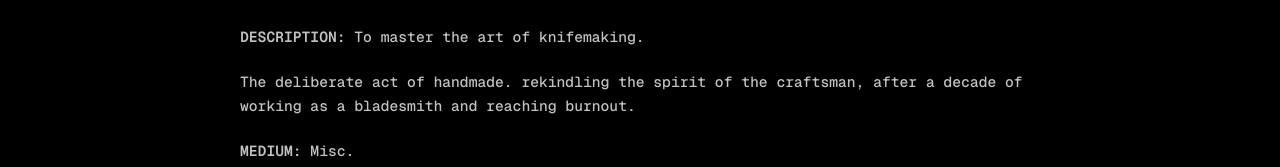
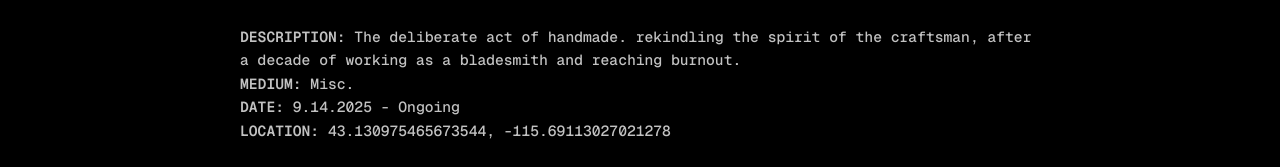
Before and after one commit to forresttindall/art-site, a React (Vite) app: page /craftwork in a window 1280 px wide. Shown: the part 131-298 px from the top of the page. Built offline with nearby package versions, Linux system fonts and the light colour scheme; a web font is replaced by a local one.

Commit message:
tindall knives  change

```diff
--- a/src/components/Projects.jsx
+++ b/src/components/Projects.jsx
@@ -88,7 +88,7 @@ const Projects = () => {
             <span className="bold">Description:</span> Reforging the spirit of the craftsman.
           </p>
           <p className="mono-text">
-            <span className="bold">medium:</span> Mixed Media
+            <span className="bold">medium:</span> Misc.
           </p>
           <p className="mono-text">
             <span className="bold">DATE:</span> 9.14.2025 - Ongoing
--- a/src/components/Projects/Biota.jsx
+++ b/src/components/Projects/Biota.jsx
@@ -16,7 +16,7 @@ const Biota = () => {
     <div className="page-content">
       <h1>Biota</h1>
       <p className="mono-text">
-        <span className="bold">Description:</span> Gaining a little perspective on a big universe.
+        <span className="bold">Description:</span> Gaining a little perspective on a big universe. The art an science of microbiology.
       </p>
       <p className="mono-text">
         <span className="bold">medium:</span> Digital Microscopy
--- a/src/components/Projects/Craftwork.jsx
+++ b/src/components/Projects/Craftwork.jsx
@@ -7,13 +7,8 @@ const Craftwork = () => {
       <div className='spacer'>
       <h1>Craftwork</h1>
       <p className="mono-text">
-        <span className="bold">Description:</span> To master the art of knifemaking.
+        <span className="bold">Description:</span> The deliberate act of handmade. rekindling the spirit of the craftsman, after a decade of working as a bladesmith and reaching burnout.
       </p>
-      <br></br>
-      <p className="mono-text">
-        The deliberate act of handmade. rekindling the spirit of the craftsman, after a decade of working as a bladesmith and reaching burnout.
-      </p>
-      <br></br>
       <p className="mono-text">
         <span className="bold">medium:</span> Misc.
       </p>
```
